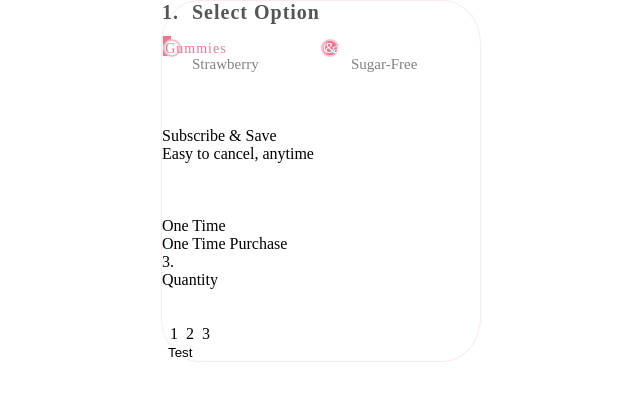
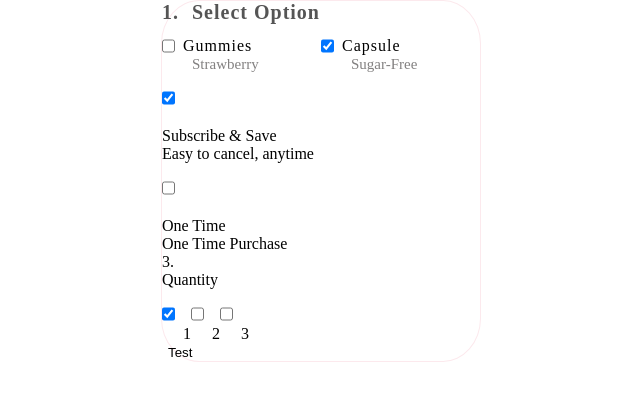
Before and after one commit to DevScissors/opositiv-assignment, a React (Create React App) app: page / in a window 1280 px wide. Shown: the top 400 px of the page, without its empty margins (319-959 px from the left). Built offline with nearby package versions, Linux system fonts and the light colour scheme.

Commit message:
removed broken styling and unnecessary module

```diff
--- a/package.json
+++ b/package.json
@@ -6,7 +6,6 @@
     "@testing-library/jest-dom": "^5.16.5",
     "@testing-library/react": "^13.4.0",
     "@testing-library/user-event": "^13.5.0",
-    "module-alias": "^2.2.2",
     "node-sass": "^7.0.3",
     "react": "^18.2.0",
     "react-dom": "^18.2.0",
@@ -17,8 +16,7 @@
     "start": "react-scripts start",
     "build": "react-scripts build",
     "test": "react-scripts test",
-    "eject": "react-scripts eject",
-    "postinstall": "link-module-alias"
+    "eject": "react-scripts eject"
   },
   "eslintConfig": {
     "extends": [
--- a/src/App.module.scss
+++ b/src/App.module.scss
@@ -48,10 +48,10 @@ input[type="submit"] {
   cursor: pointer;
 }
 
-input[type="checkbox"] {
-  /* removing default appearance */
-  -webkit-appearance: none !important;
-}
+// input[type="checkbox"] {
+//   /* removing default appearance */
+//   -webkit-appearance: none !important;
+// }
 
 p {
   margin: 0 0 30px;
--- a/src/components/OptionRow/OptionRow.module.scss
+++ b/src/components/OptionRow/OptionRow.module.scss
@@ -43,16 +43,39 @@
       height: 20px;
     }
 
-    .option-row-gummies-checkbox-row input[type="checkbox"] {
-      visibility: hidden;
-    }
+    // .option-row-gummies-checkbox-row input[type="checkbox"] {
+    //   visibility: hidden;
+    // }
 
-    .option-row-capsule-checkbox-row input[type="checkbox"] {
-      visibility: hidden;
-    }
+    // .option-row-capsule-checkbox-row input[type="checkbox"] {
+    //   visibility: hidden;
+    // }
 
     // .option-row-gummies-checkbox-row,
-    // .option-row-capsule-checkbox-row label {
+    // .option-row-capsule-checkbox-row input[type="checkbox"]:checked + label {
+    //   background-color: #f37490;
+    //   border-color: #fabdcc;
+    //   color: white;
+    // }
+
+    // .option-row-gummies-checkbox-row,
+    // .option-row-capsule-checkbox-row
+    //   input[type="checkbox"]:checked
+    //   + label:before {
+    //   content: "&";
+    //   display: block;
+    //   position: absolute;
+    //   left: 15%;
+    //   right: 25%;
+    //   color: white;
+    // }
+
+    .option-row-gummies-checkbox-row,
+    .option-row-capsule-checkbox-row {
+      position: relative;
+
+      // .option-row-gummies-label-wrapper,
+      // .option-row-capsule-label-wrapper {
       //   background-color: #fff;
       //   border: 2px solid #fabdcc;
       //   padding-top: 1px;
@@ -71,50 +94,6 @@
       //   display: flex;
       //   align-items: center;
       // }
-
-    .option-row-gummies-checkbox-row,
-    .option-row-capsule-checkbox-row input[type="checkbox"]:checked + label {
-      background-color: #f37490;
-      border-color: #fabdcc;
-      color: white;
-    }
-
-    .option-row-gummies-checkbox-row,
-    .option-row-capsule-checkbox-row
-      input[type="checkbox"]:checked
-      + label:before {
-      content: "&";
-      display: block;
-      position: absolute;
-      left: 15%;
-      right: 25%;
-      color: white;
-    }
-
-    .option-row-gummies-checkbox-row,
-    .option-row-capsule-checkbox-row {
-      position: relative;
-
-      .option-row-gummies-label-wrapper,
-      .option-row-capsule-label-wrapper {
-        background-color: #fff;
-        border: 2px solid #fabdcc;
-        padding-top: 1px;
-        color: #f37490;
-        border-radius: 50%;
-        cursor: pointer;
-        font-size: 14px;
-        height: 18px;
-        left: 0;
-        position: absolute;
-        top: 3px;
-        width: 18px;
-        transition: all 0.4s;
-        text-align: center;
-        margin-bottom: 0;
-        display: flex;
-        align-items: center;
-      }
 
       p {
         margin-bottom: 0;
```
Also changed, not shown: 1 other file (tests, documents, lock files or other folders). Lines whose indentation alone changed are shown as unchanged.
